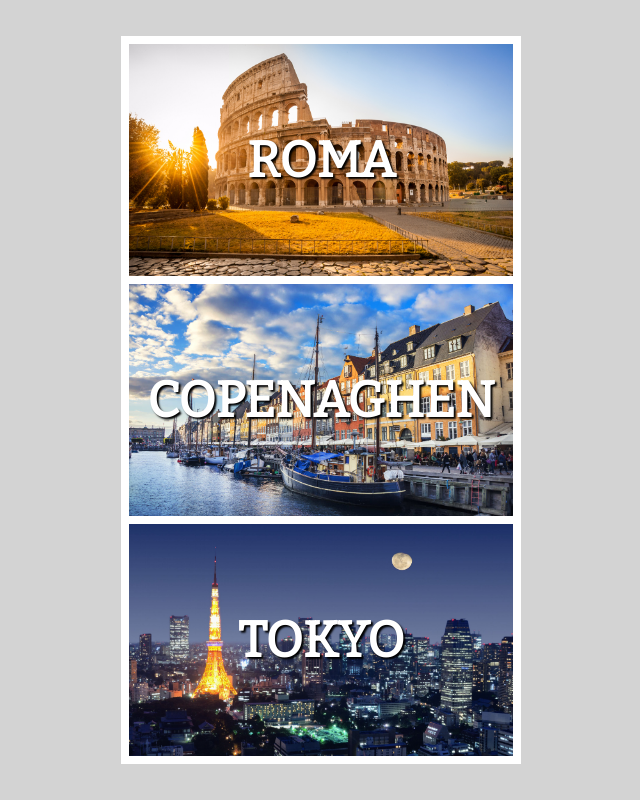
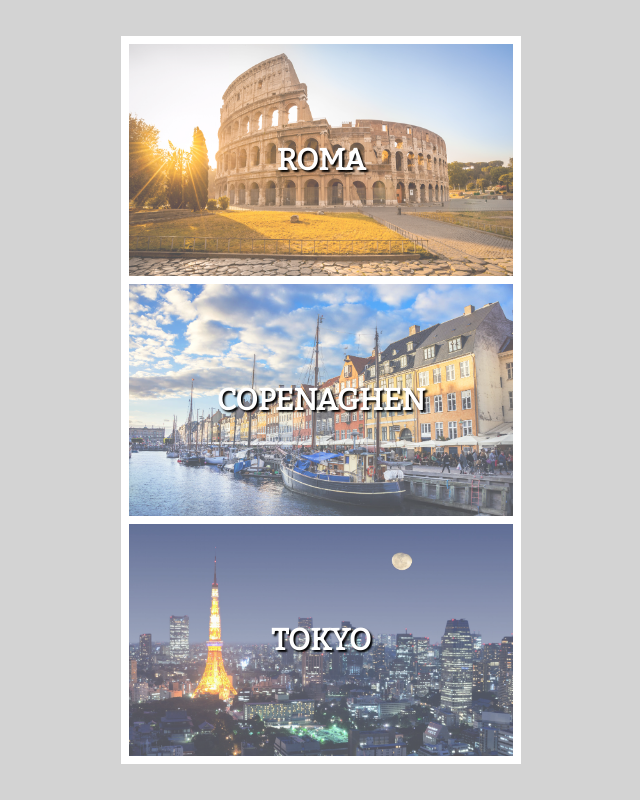
Before and after one commit to FilippoMailli/htmlcss-airbnb, a plain HTML site: page index.html in a window 1280 px wide. Shown: the whole page, without its empty margins (319-959 px from the left). Drawn offline with nearby package versions, Linux system fonts and the light colour scheme.

Commit message:
.4 Inserita trasparenza

```diff
--- a/css/style.css
+++ b/css/style.css
@@ -27,11 +27,10 @@ body {
 }
 
 #roma {
-    position: absolute;
+    position: relative;
     top: 1vh;
     left: 1vh;
     background-image: url(../img/roma.jpg);
-    background-color: rgba(255,255,255,0.2);
 }
 
 #cop {
@@ -49,7 +48,7 @@ body {
 }
 
 h1 {
-    font-size: 50px;
+    font-size: 30px;
     color: white;
     text-shadow: 2px 2px 2px black;
 }
@@ -61,3 +60,12 @@ h1 {
     top: 50%;
     transform: translate(-50%,-50%);
 }
+
+.trasparenza {
+    position: absolute;
+    top: 0;
+    right: 0;
+    bottom: 0;
+    left: 0;
+    background-color: rgba(255,255,255,0.3);
+}
--- a/index.html
+++ b/index.html
@@ -12,18 +12,21 @@
         <div class="base">
             <!-- ROMA - BLOCCO 1 -->
             <div class="blocco" id="roma">
+                <div class="trasparenza"></div>
                 <div class="testo">
                     <h1>ROMA</h1>
                 </div>
             </div>
             <!-- COPENAGHEN - BLOCCO 2 -->
             <div class="blocco" id="cop">
+                <div class="trasparenza"></div>
                 <div class="testo">
                     <h1>COPENAGHEN</h1>
                 </div>
             </div>
             <!-- TOKYO - BLOCCO 3 -->
             <div class="blocco" id="tokyo">
+                <div class="trasparenza"></div>
                 <div class="testo">
                     <h1>TOKYO</h1>
                 </div>
```
